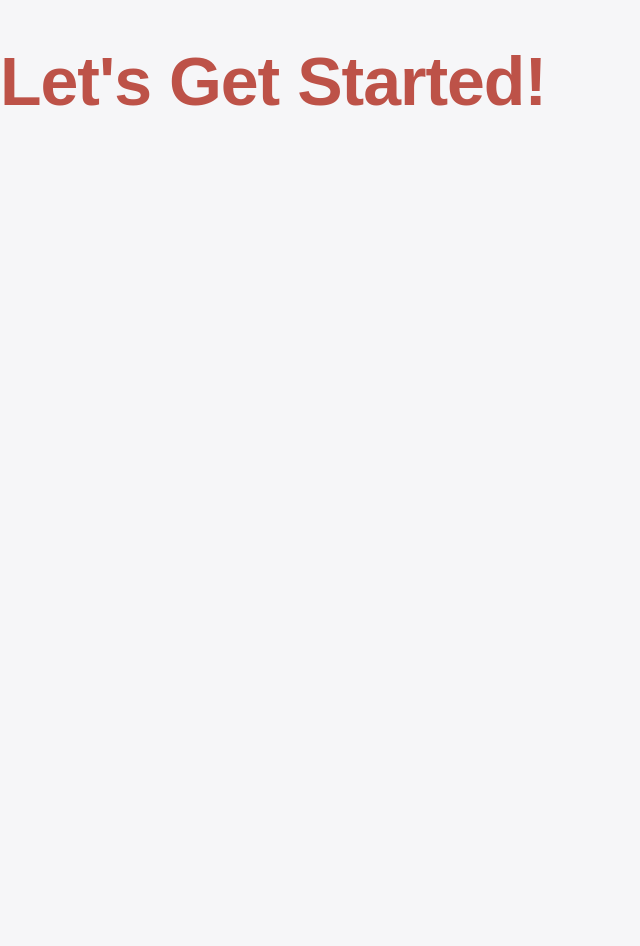
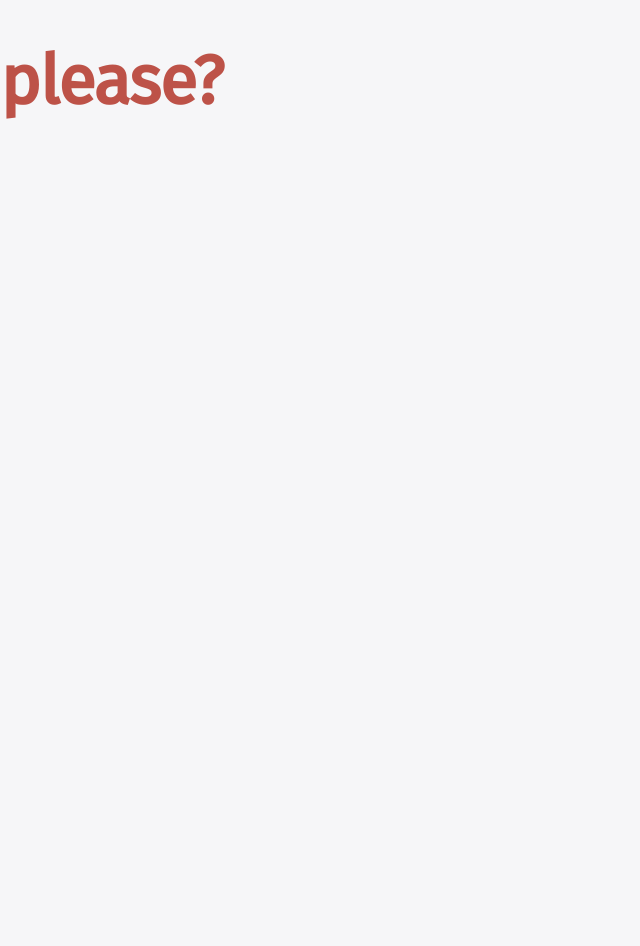
Before and after one commit to Benzooka/Design-Code-Start, a Jekyll site: the page built from index.html, in a window 1280 px wide. Shown: the whole page, without its empty margins (0-640 px from the left). Built offline with Jekyll 4.4.1, drawn with Linux system fonts in a browser that asks for light colours; nearby versions of some CDN libraries; Markdown is read by kramdown in place of the engine named in the settings.

Commit message:
Pug works, fonts are a go

```diff
--- /dev/null
+++ b/_includes/boottest.html
@@ -0,0 +1 @@
+<section class="boottest"><h1>please? </h1></section>
--- a/_includes/hello.html
+++ b/_includes/hello.html
@@ -1 +1 @@
-<h1>Let's Get Started!</h1>
+<h1>Let's Get Started!!</h1>
--- /dev/null
+++ b/_pugfiles/boottest.pug
@@ -0,0 +1,2 @@
+section.boottest
+  h1 please?
--- /dev/null
+++ b/assets/css/0-tools/fonts.scss
@@ -0,0 +1 @@
+@import 'https://fonts.googleapis.com/css?family=Fira+Sans';
--- a/assets/css/1-base/_base.sass
+++ b/assets/css/1-base/_base.sass
@@ -92,7 +92,7 @@ body
   background: $bg-color
   font-size: 14px
   line-height: 1.6
-  font-family: 'Fira Sans' sans-serif
+  font-family: 'Fira Sans', sans-serif
   color: $text-color
   -webkit-font-smoothing: antialiased
   -webkit-text-size-adjust: 100%
--- a/assets/css/main.css
+++ b/assets/css/main.css
@@ -1,3 +1,4 @@
+@import 'https://fonts.googleapis.com/css?family=Fira+Sans';
 /*! normalize.css v3.0.2 | MIT License | git.io/normalize */
 /**
  * 1. Set default font family to sans-serif.
@@ -440,7 +441,7 @@ body {
   background: #F6F6F8;
   font-size: 14px;
   line-height: 1.6;
-  font-family: 'Fira Sans' sans-serif;
+  font-family: 'Fira Sans', sans-serif;
   color: #2E2D33;
   -webkit-font-smoothing: antialiased;
   -webkit-text-size-adjust: 100%; }
--- a/assets/css/main.scss
+++ b/assets/css/main.scss
@@ -1,3 +1,4 @@
+@import "0-tools/fonts";
 @import "0-tools/bourbon/bourbon";
 @import "0-tools/normalize";
 
--- a/index.html
+++ b/index.html
@@ -1,9 +1,9 @@
 ---
 layout: default
-title: TRAVIS NEILSON .COM
+title: Benmakeswebsites
 ---
 <div class="home-wrap">
 
-  {% include hello.html %}
+  {% include boottest.html %}
 
 </div>
```
